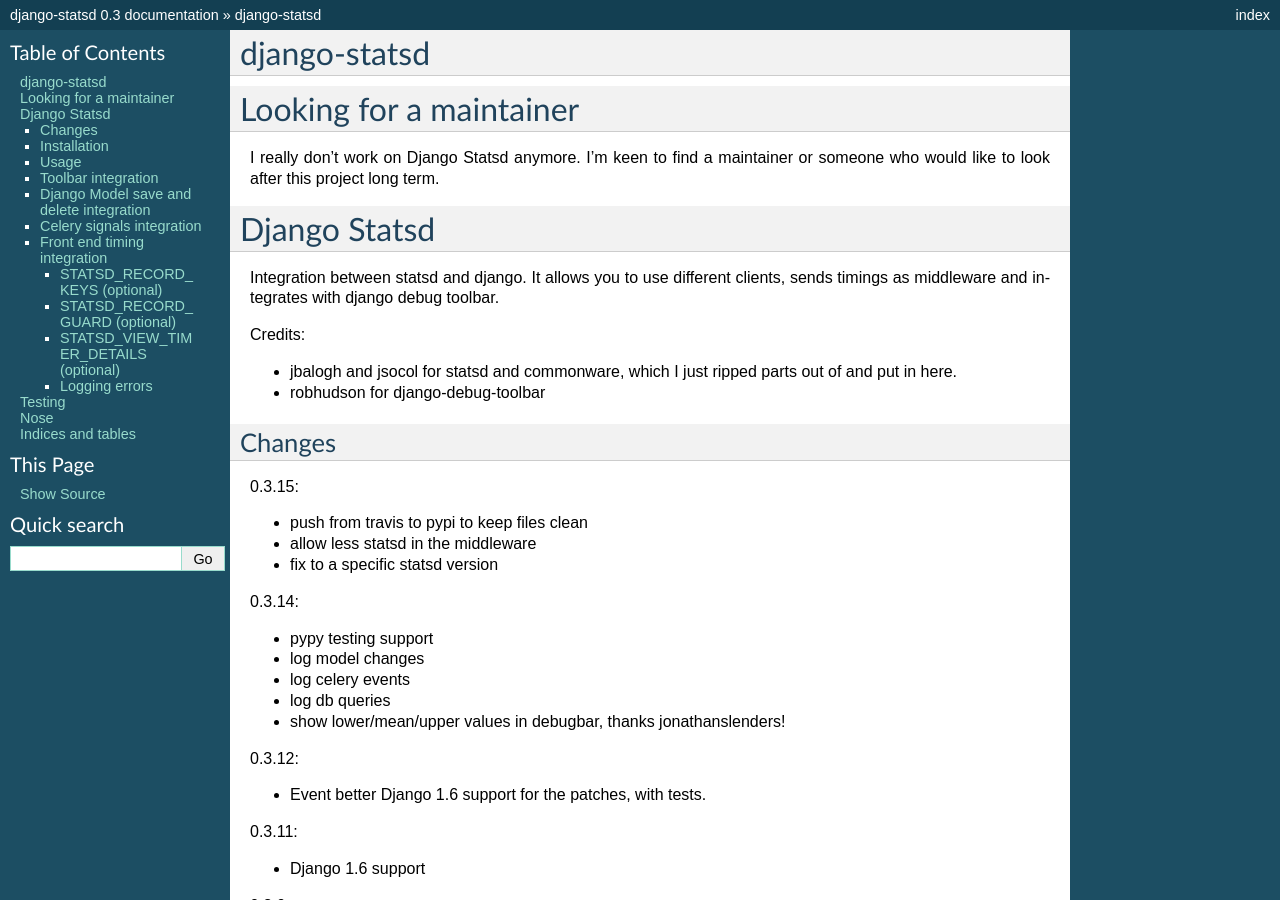
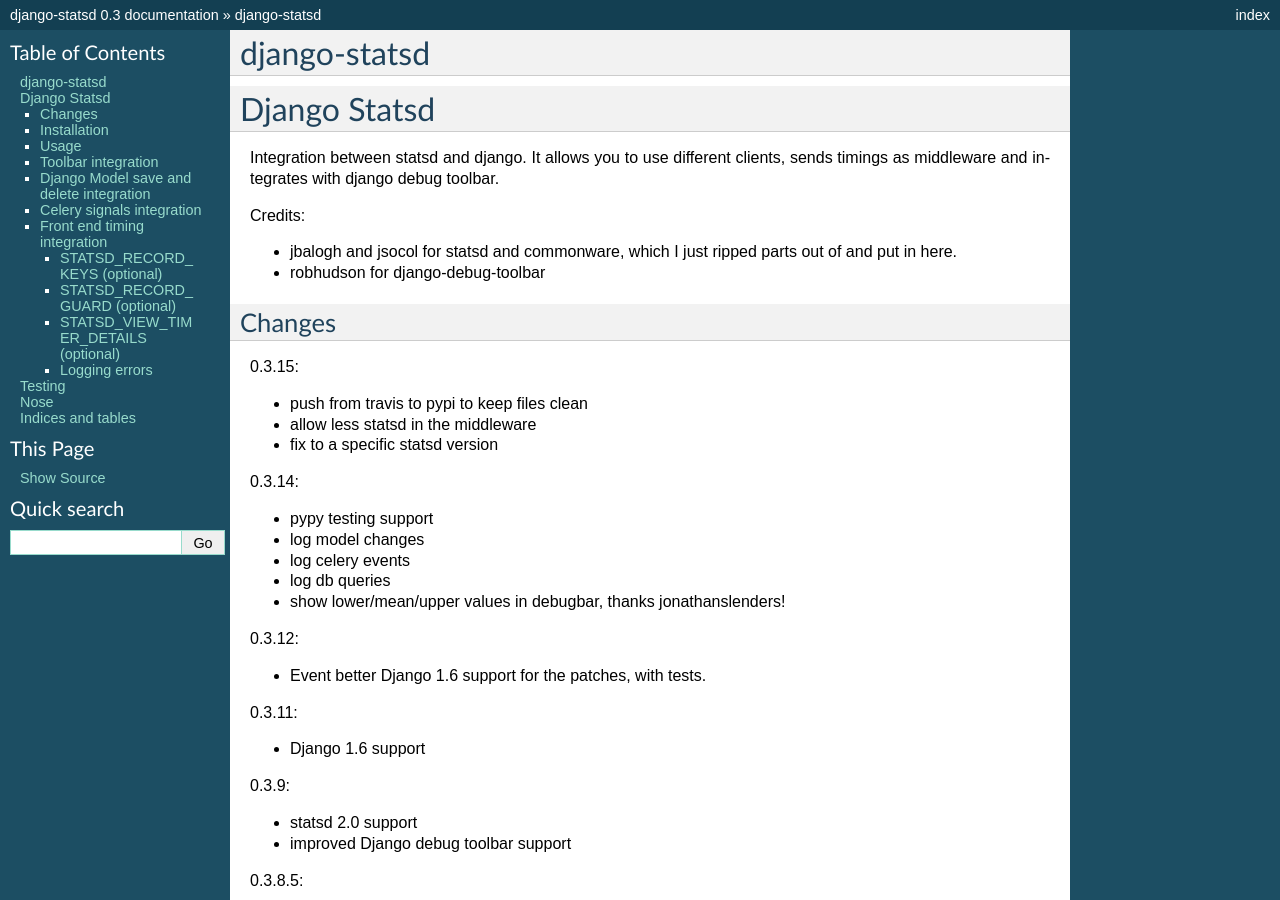
Before and after one commit to django-statsd/django-statsd, a Sphinx documentation site: the page built from docs/index.rst, in a window 1280 px wide and 900 px high. Built offline with Sphinx 7.4.7, drawn with Linux system fonts in a browser that asks for light colours.

Commit message:
No more looking for maintainer !!

```diff
--- a/docs/index.rst
+++ b/docs/index.rst
@@ -1,11 +1,5 @@
 django-statsd
 =========================================
-
-Looking for a maintainer
-========================
-
-I really don't work on Django Statsd anymore. I'm keen to find a maintainer or
-someone who would like to look after this project long term.
 
 Django Statsd
 =============
```
